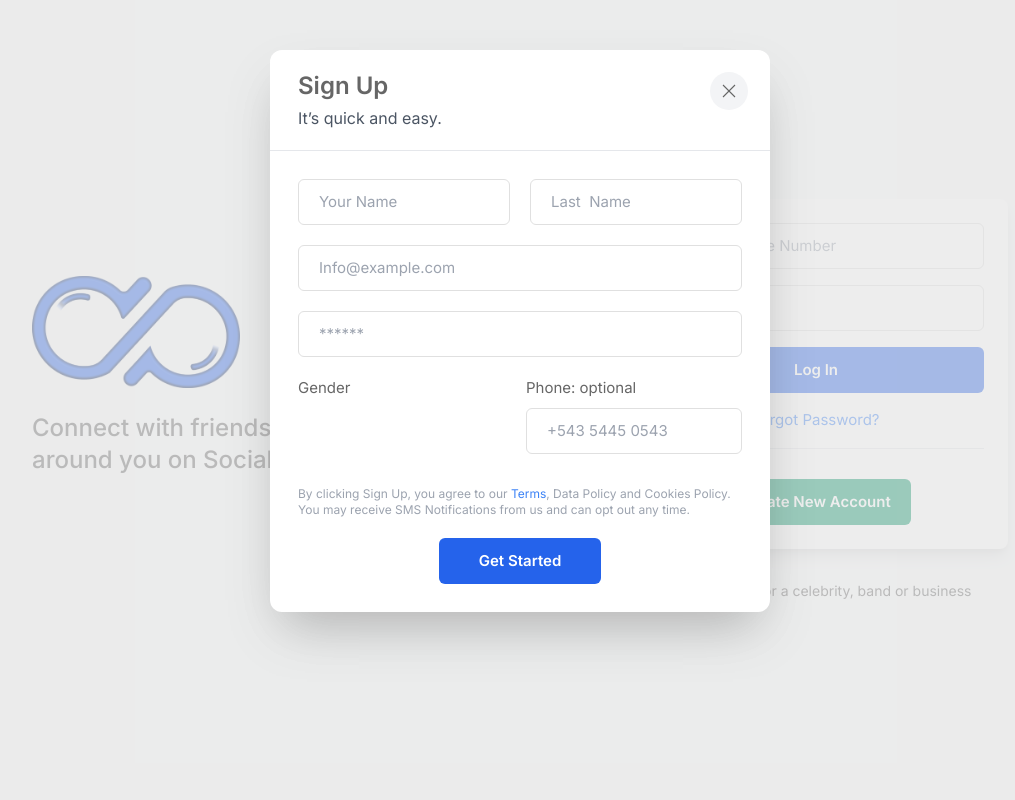
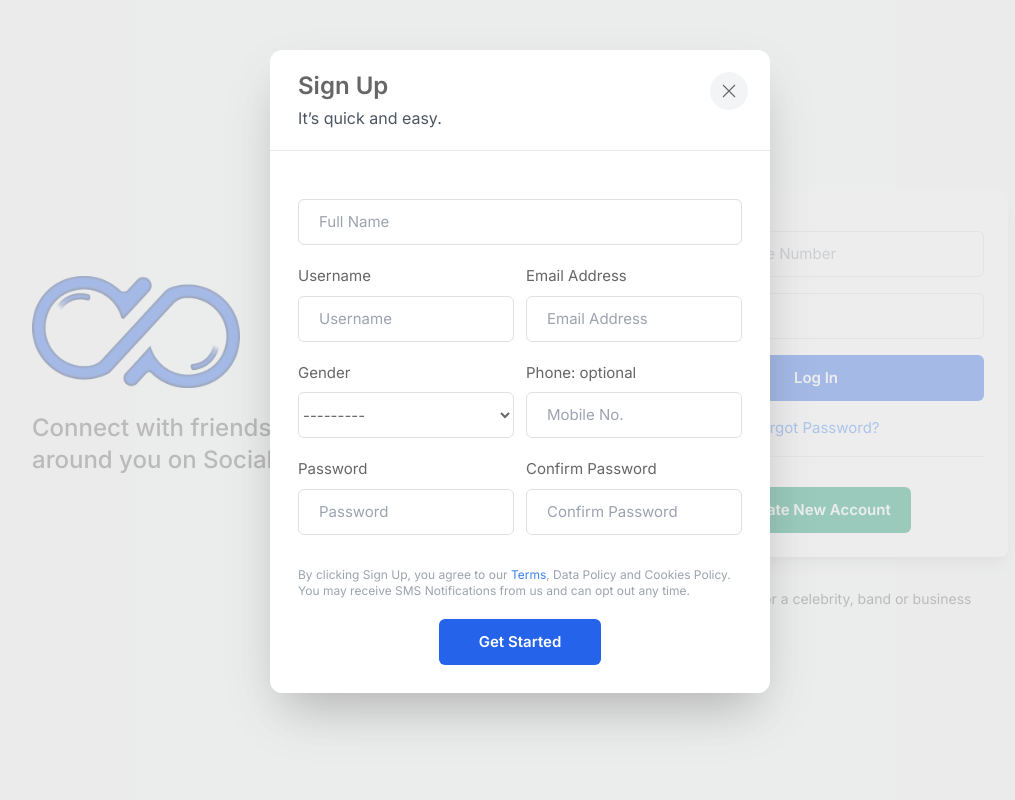
Before and after one commit to bilalsahin37/facebook_prj, a Django app: page /user/sign-up/ in a window 1280 px wide, after a click on "Create New Account". Shown: the whole page, without its empty margins (120-1135 px from the left). Run offline with Django 5.2, Linux system fonts and the light colour scheme; some libraries are stand-ins or nearby versions.

Commit message:
Refactor sign-up page template and enhance form handling with error messages

```diff
--- a/facebook_prj/settings.py
+++ b/facebook_prj/settings.py
@@ -162,6 +162,11 @@ LOGOUT_REDIRECT_URL = "userauths:sign-up"
 
 AUTH_USER_MODEL = "userauths.User"
 
+
+
+
+
+
 JAZZMIN_SETTINGS = {
     "site_header": "Paranormal Book",
     "site_brand": "Connecting people together...",
--- a/templates/userauths/sign-up.html
+++ b/templates/userauths/sign-up.html
@@ -1,5 +1,4 @@
 {% load static %}
-
 <!DOCTYPE html>
 <html lang="en">
 
@@ -10,6 +9,7 @@
     <!-- Favicon -->
     <link href="assets/images/favicon.png" rel="icon" type="image/png">
 
+
     <!-- Basic Page Needs
         ================================================== -->
     <title>Socialite Template</title>
@@ -17,41 +17,63 @@
     <meta name="viewport" content="width=device-width, initial-scale=1">
     <meta name="description" content="Socialite is - Professional A unique and beautiful collection of UI elements">
 
+
     <!-- icons
     ================================================== -->
     <link rel="stylesheet" href="{% static 'assets/css/icons.css' %}">
-
     <!-- CSS
     ================================================== -->
     <link rel="stylesheet" href="{% static 'assets/css/uikit.css' %}">
     <link rel="stylesheet" href="{% static 'assets/css/style.css' %}">
     <link href="https://unpkg.com/tailwindcss@^2/dist/tailwind.min.css" rel="stylesheet">
 
-    <style>
-        body {
-            background-color: #f0f2f5;
-        }
-    </style>
 
 </head>
 
-<body>
 
 
+<body>
     <div class="lg:flex max-w-5xl min-h-screen mx-auto p-6 py-10">
         <div class="flex flex-col items-center lg: lg:flex-row lg:space-x-10">
-
             <div class="lg:mb-12 flex-1 lg:text-left text-center">
                 <img src="{% static 'assets/images/logo.png' %}" alt="" class="lg:mx-0 lg:w-52 mx-auto w-40">
                 <p class="font-medium lg:mx-0 md:text-2xl mt-6 mx-auto sm:w-3/4 text-xl"> Connect with friends and the world around you on Socialite.</p>
             </div>
             <div class="lg:mt-0 lg:w-96 md:w-1/2 sm:w-2/3 mt-10 w-full">
-                <form class="p-6 space-y-4 relative bg-white shadow-lg rounded-lg">
-                    <input type="email" placeholder="Email or Phone Number" class="with-border">
-                    <input type="password" placeholder="Password" class="with-border">
-                    <button type="button" class="bg-blue-600 font-semibold p-3 rounded-md text-center text-white w-full">
-                        Log In
-                    </button>
+
+
+
+                <!-- Form Errors -->
+                {% if form.errors %}
+                <div class="bg-red-100 border border-red-400 text-red-700 px-4 py-3 rounded relative" role="alert">
+                    <strong class="font-bold">{{form.errors}}</strong>
+                    <span class="absolute top-0 bottom-0 right-0 px-4 py-3">
+                      <svg class="fill-current h-6 w-6 text-red-500" role="button" xmlns="http://www.w3.org/2000/svg" viewBox="0 0 20 20"><title>Close</title><path d="M14.348 14.849a1.2 1.2 0 0 1-1.697 0L10 11.819l-2.651 3.029a1.2 1.2 0 1 1-1.697-1.697l2.758-3.15-2.759-3.152a1.2 1.2 0 1 1 1.697-1.697L10 8.183l2.651-3.031a1.2 1.2 0 1 1 1.697 1.697l-2.758 3.152 2.758 3.15a1.2 1.2 0 0 1 0 1.698z"/></svg>
+                    </span>
+                  </div>
+                {% endif %}
+
+
+
+                {% if messages %}
+                    {% for message in messages %}
+                            <div class="bg-red-100 border border-red-400 text-red-700 px-4 py-3 rounded relative" role="alert">
+                                <strong class="font-bold">{{message}}</strong>
+                                <span class="absolute top-0 bottom-0 right-0 px-4 py-3">
+                                <svg class="fill-current h-6 w-6 text-red-500" role="button" xmlns="http://www.w3.org/2000/svg" viewBox="0 0 20 20"><title>Close</title><path d="M14.348 14.849a1.2 1.2 0 0 1-1.697 0L10 11.819l-2.651 3.029a1.2 1.2 0 1 1-1.697-1.697l2.758-3.15-2.759-3.152a1.2 1.2 0 1 1 1.697-1.697L10 8.183l2.651-3.031a1.2 1.2 0 1 1 1.697 1.697l-2.758 3.152 2.758 3.15a1.2 1.2 0 0 1 0 1.698z"/></svg>
+                                </span>
+                            </div>
+                    {% endfor %}
+                {% endif %}
+
+
+
+
+                <form class="p-6 space-y-4 relative bg-white shadow-lg rounded-lg" method="POST" action="{% url 'userauths:sign-in' %}">
+                    {% csrf_token %}
+                    <input type="email" name="email" placeholder="Email or Phone Number" class="with-border">
+                    <input type="password" name="password" placeholder="Password" class="with-border">
+                    <button type="submit" class="bg-blue-600 font-semibold p-3 rounded-md text-center text-white w-full"> Log In </button>
                     <a href="#" class="text-blue-500 text-center block"> Forgot Password? </a>
                     <hr class="pb-3.5">
                     <div class="flex">
@@ -61,11 +83,18 @@
                     </div>
                 </form>
 
+
+
+
                 <div class="mt-8 text-center text-sm"> <a href="#" class="font-semibold hover:underline"> Create a Page </a> for a celebrity, band or business </div>
             </div>
 
         </div>
     </div>
+
+
+
+
 
     <!-- This is the modal -->
     <div id="register" uk-modal>
@@ -75,42 +104,70 @@
                 <div class="lg:text-2xl text-xl font-semibold mb-1"> Sign Up</div>
                 <div class="text-base text-gray-600"> It’s quick and easy.</div>
             </div>
-            <form class="p-7 space-y-5">
-                <div class="grid lg:grid-cols-2 gap-5">
-                    <input type="text" placeholder="Your Name" class="with-border">
-                    <input type="text" placeholder="Last  Name" class="with-border">
-                </div>
-                <input type="email" placeholder="Info@example.com" class="with-border">
-                <input type="password" placeholder="******" class="with-border">
+            <form class="p-7 space-y-5" novalidate method="POST">
+                {% csrf_token %}
 
-                <div class="grid lg:grid-cols-2 gap-3">
-                    <div>
-                        <label class="mb-0"> Gender </label>
-                        <select class="selectpicker mt-2 with-border">
-                            <option>Male</option>
-                            <option>Female</option>
-                        </select>
+                    {{form.full_name}}
 
+                    <div class="grid lg:grid-cols-2 gap-3">
+                        <div>
+                            <label class=""> Username </label>
+                            {{form.username}}
+                        </div>
+                        <div>
+                            <label class="">Email Address</label>
+                            {{form.email}}
+                        </div>
                     </div>
-                    <div>
-                        <label class="mb-2"> Phone: optional  </label>
-                        <input type="text" placeholder="+543 5445 0543" class="with-border">
+
+
+
+                    <div class="grid lg:grid-cols-2 gap-3">
+                        <div>
+                            <label class=""> Gender </label>
+                            {{form.gender}}
+                        </div>
+                        <div>
+                            <label class=""> Phone: optional  </label>
+                            {{form.phone}}
+                        </div>
                     </div>
-                </div>
+
+
+                    <div class="grid lg:grid-cols-2 gap-3">
+                        <div>
+                            <label class=""> Password </label>
+                            {{form.password1}}
+                        </div>
+                        <div>
+                            <label class="">Confirm Password </label>
+                            {{form.password2}}
+                        </div>
+                    </div>
+
+
                 <p class="text-xs text-gray-400 pt-3">By clicking Sign Up, you agree to our
                     <a href="#" class="text-blue-500">Terms</a>,
                     <a href="#">Data Policy</a> and
                     <a href="#">Cookies Policy</a>. You may receive SMS Notifications from us and can opt out any time.
                 </p>
+
+
                 <div class="flex">
-                    <button type="button" class="bg-blue-600 font-semibold mx-auto px-10 py-3 rounded-md text-center text-white">
+                    <button type="submit" class="bg-blue-600 font-semibold mx-auto px-10 py-3 rounded-md text-center text-white">
                         Get Started
                     </button>
                 </div>
+
+
             </form>
 
         </div>
     </div>
+
+
+
+
 
     <!-- For Night mode -->
     <script>
@@ -148,18 +205,19 @@
         })(window, document);
     </script>
 
+
+
+
     <!-- Javascript
     ================================================== -->
-    <!-- <script src="https://code.jquery.com/jquery-3.6.0.min.js" integrity="sha256-/xUj+3OJU5yExlq6GSYGSHk7tPXikynS7ogEvDej/m4=" crossorigin="anonymous"></script>-->
-
+    <script src="https://code.jquery.com/jquery-3.6.0.min.js" integrity="sha256-/xUj+3OJU5yExlq6GSYGSHk7tPXikynS7ogEvDej/m4=" crossorigin="anonymous"></script>
     <script src="{% static 'assets/js/tippy.all.min.js' %}"></script>
     <script src="{% static 'assets/js/uikit.js' %}"></script>
     <script src="{% static 'assets/js/simplebar.js' %}"></script>
     <script src="{% static 'assets/js/custom.js' %}"></script>
     <script src="{% static 'assets/js/bootstrap-select.min.js' %}"></script>
-
-    <!--<script src="https://unpkg.com/ionicons@5.2.3/dist/ionicons.js"></script>-->
+    <script src="https://unpkg.com/ionicons@5.2.3/dist/ionicons.js"></script>
 
 </body>
 
-</html>v
+</html>
```
